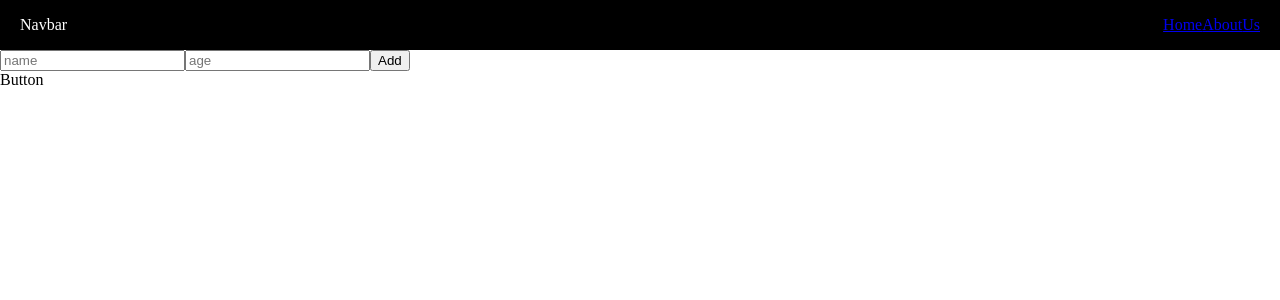
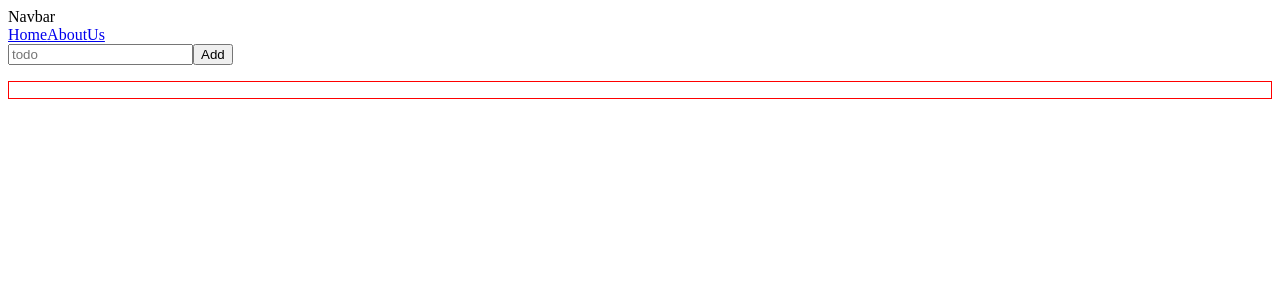
Before and after one commit to Mayankyadav3980/react_practice, a React (Create React App) app: page /about in a window 1280 px wide. Shown: the top 300 px of the page. Built offline with nearby package versions, Linux system fonts and the light colour scheme.

Commit message:
about page

```diff
--- a/src/App.js
+++ b/src/App.js
@@ -1,30 +1,24 @@
-import React, { lazy, Suspense } from "react";
-import { createBrowserRouter, RouterProvider } from "react-router-dom";
+import React from 'react'
+import { createBrowserRouter, RouterProvider } from 'react-router-dom'
 import Home from "./components/Home";
+import About from "./components/About";
+import Us from "./components/Us";
 import Navbar from "./components/Navbar";
-import "./App.css";
-const About = lazy(() => import("./components/About"));
-const Posts = lazy(() => import("./components/Us"));
 
 const App = () => {
+
   const router = createBrowserRouter([
     {
-      path: "/",
-      element: <Navbar />,
-      children: [
-        { path: "/", element: <Home /> },
-        { path: "/about", element: <About /> },
-        { path: "/us", element: <Posts /> },
-      ],
-      errorElement: <div>wrong route</div>,
-    },
-  ]);
+      path:"/", element: <Navbar/>, children:[
+        {index:true, element: <Home/>},
+        {path:"/about", element: <About/>},
+        {path:"/us", element: <Us/>},
+      ]
+    }
+  ])
   return (
+    <RouterProvider router={router}/>
+  )
+}
 
-      <Suspense fallback={<div>Loading...</div>}>
-        <RouterProvider router={router} />
-      </Suspense>
-  );
-};
-
-export default App;
+export default App
--- a/src/components/About.jsx
+++ b/src/components/About.jsx
@@ -1,83 +1,54 @@
-import React, { useState } from "react";
-import { use } from "react";
-import Button from "./Button";
-import { ErrorBoundary } from "react-error-boundary";
-import { Title } from "./Us";
+import React, {useState} from "react";
+import styles from "./about.module.css";
 
 const About = () => {
-  const [userData, setUserData] = useState({
-    name: "",
-    age: "",
-  });
-
-  const [list, setList] = useState([]);
-
-  // console.log("before fetch", list);
-  // fetch("https://jsonplaceholder.typicode.com/users")
-  // .then((res)=> res.json())
-  // .then((data)=>setList(data))
-  // const data = res.json();
-
-  // console.log("after fetch", list);
-
-  // if(true){
-  //   throw new Error('custom error message')
-  // }
-  const handleChange = (e) => {
-    const field = e.target.name;
-    const value = e.target.value;
-
-    setUserData((prevState) => ({...prevState, [field]: value}))
-  }
+  const [todo, setTodo] = useState('');
+  const [todos, setTodos] = useState([])
+  const [delTodo, setDelTdo] = useState([]);
 
   const handleSubmit = (e) => {
     e.preventDefault();
-    setList((prevState) => ([...prevState, userData]));
-    setUserData({
-      name: "",
-      age: "",
-    });
-    console.log(list)
+    setTodos(ps => [...ps, {id:todos.length+1, value:todo}]);
+    setTodo('');
+  }
 
+  const toggle = (id)  => {
+    const todo = todos.find(obj => obj.id === id);
+    setDelTdo(pv=>[...pv, todo]);
+    setTodos(ps => ps.filter(todo => todo.id !==id))
+    // alert('todoDeleted')
   }
+
   return (
-    <div className="main-container">
-      <ErrorBoundary fallback={<div>...EB</div>}>
-        <div className="form-container">
-          <form onSubmit={handleSubmit}>
-            {/* <Title>this is title in about</Title> */}
-            <input
-              placeholder="name"
-              type="text"
-              name="name"
-              required
-              value={userData.name}
-              onChange={handleChange}
-            />
-            <input
-              placeholder="age"
-              type="number"
-              name="age"
-              required
-              value={userData.age}
-              onChange={handleChange}
-            />
-            <button>Add</button>
+    <div>
+      <form onSubmit={handleSubmit}>
+        <input
+          placeholder="todo"
+          value={todo}
+          onChange={(e) => setTodo(e.target.value)}
+        />
+        <button type="submit">Add</button>
+      </form>
 
-            <Button />
-          </form>
-        </div>
-      </ErrorBoundary>
+      <div className={styles.completedTodos}>
+        <ul>
+          {todos.map((todo) => {
+            return (
+              <li key={todo.id}>
+                {todo.value}
+                <button onClick={() => toggle(todo.id)}>Delete</button>
+              </li>
+            );
+          })}
+        </ul>
+      </div>
 
-      <div>
-        {list.map((obj, idx) => {
-          return (
-            <div>
-              <p>{obj.name}</p>
-              <p>{obj.age}</p>
-            </div>
-          );
-        })}
+      <div className={styles.inCompletedTodos}>
+        <ul>
+          {delTodo.map((todo, idx) => {
+            return <li key={idx}>{todo.value}</li>;
+          })}
+        </ul>
       </div>
     </div>
   );
--- /dev/null
+++ b/src/components/about.module.css
@@ -0,0 +1,13 @@
+/* .mainContainer{
+     border-width: 1px;
+     border-color: yellow ;
+     border-style: solid;
+} */
+
+.completedTodos{
+   color: yellow;
+}
+.inCompletedTodos{
+    color: rgb(209, 103, 103);
+     border: 1px solid red
+}
```
